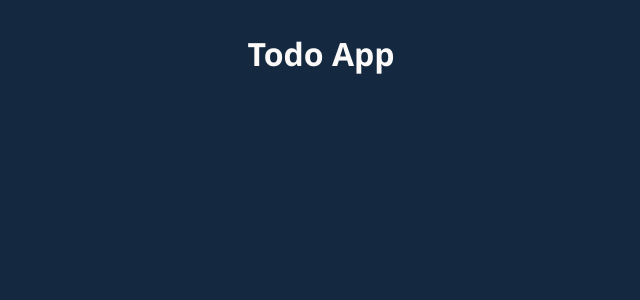
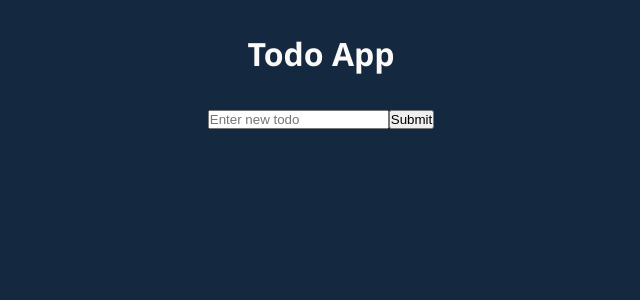
Before and after one commit to Waldemar-00/react-again, a React (Create React App) app in the folder 24-todo-app-1.0/: page / in a window 1280 px wide. Shown: the top 300 px of the page, without its empty margins (319-959 px from the left). Built offline with nearby package versions, Linux system fonts and the light colour scheme.

Commit message:
Created TodoForm and Button components and added to the page them.

```diff
--- a/24-todo-app-1.0/src/App.js
+++ b/24-todo-app-1.0/src/App.js
@@ -1,9 +1,11 @@
 import './App.css'
 import Heading from './components/Header/Heading'
+import TodoForm from './components/Todos/TodoForm'
 function App() {
   return (
     <div className='App'>
       <Heading />
+      <TodoForm />
     </div>
   )
 }
--- a/24-todo-app-1.0/src/components/Todos/TodoForm.js
+++ b/24-todo-app-1.0/src/components/Todos/TodoForm.js
@@ -0,0 +1,13 @@
+import Button from '../UI/Button'
+function TodoForm() {
+  return (
+    <form>
+      <input
+        type='text'
+        placeholder='Enter new todo'
+      />
+      <Button text={'Submit'} />
+    </form>
+  )
+}
+export default TodoForm
--- a/24-todo-app-1.0/src/components/UI/Button.js
+++ b/24-todo-app-1.0/src/components/UI/Button.js
@@ -0,0 +1,4 @@
+function Button({ text }) {
+  return <button>{text}</button>
+}
+export default Button
```
